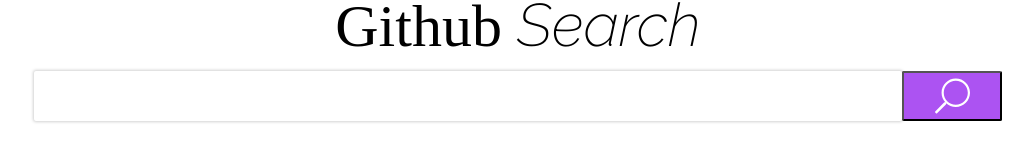
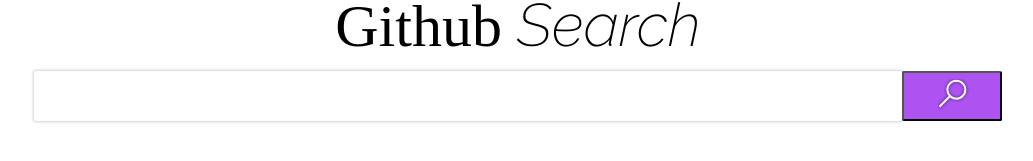
Before and after one commit to renemennab/github-search, a React (Create React App) app: page / in a window 1280 px wide. Shown: the part 345-506 px from the top of the page, without its empty margins (122-1155 px from the left). Built offline with nearby package versions, Linux system fonts and the light colour scheme; a web font is replaced by a local one.

Commit message:
use other search icon

```diff
--- a/src/Search.tsx
+++ b/src/Search.tsx
@@ -1,6 +1,6 @@
 import React, { useState } from 'react'
 import styled from 'styled-components'
-import SearchIcon from './searchIcon'
+import SearchIcon from './icons/Search-Icon'
 
 export default function Search(props: any) {
     const [SearchString, setSearchString] = useState('')
@@ -76,7 +76,6 @@
             width: 35px;
             path {
                 fill: white;
-                transform: scale(-1, 1) translateX(-100%);
             }
         }
     }
--- /dev/null
+++ b/src/icons/Search-Icon.tsx
@@ -0,0 +1,34 @@
+import React from 'react'
+export default function SearchIcon() {
+    return (
+        <svg xmlns="http://www.w3.org/2000/svg" width="37" height="38" fill="none" viewBox="0 0 37 38">
+            <path
+                fill="#fff"
+                fillRule="evenodd"
+                d="M30 10.816c0 5.974-4.843 10.817-10.817 10.817-2.574 0-4.937-.899-6.794-2.4l-10.86 10.86L0 28.562l10.85-10.85a10.772 10.772 0 0 1-2.483-6.897C8.367 4.843 13.209 0 19.183 0c5.974 0 10.816 4.843 10.816 10.816zm-2.164 0a8.653 8.653 0 1 1-17.306 0 8.653 8.653 0 0 1 17.306 0z"
+                clipRule="evenodd"
+                filter="url(#a)"
+                transform="translate(3.895 3.895) scale(.9737)"
+            />
+            <defs>
+                <filter
+                    id="a"
+                    width="37"
+                    height="37.09"
+                    x="0"
+                    y="0"
+                    colorInterpolationFilters="sRGB"
+                    filterUnits="userSpaceOnUse"
+                >
+                    <feFlood floodOpacity="0" result="BackgroundImageFix" />
+                    <feColorMatrix in="SourceAlpha" values="0 0 0 0 0 0 0 0 0 0 0 0 0 0 0 0 0 0 255 0" />
+                    <feOffset />
+                    <feGaussianBlur stdDeviation="2" />
+                    <feColorMatrix values="0 0 0 0 0 0 0 0 0 0 0 0 0 0 0 0 0 0 0.4 0" />
+                    <feBlend in2="BackgroundImageFix" result="effect1_dropShadow" />
+                    <feBlend in="SourceGraphic" in2="effect1_dropShadow" result="shape" />
+                </filter>
+            </defs>
+        </svg>
+    )
+}
--- a/src/searchIcon.tsx
+++ /dev/null
@@ -1,21 +0,0 @@
-import React from 'react'
-
-export default function SearchIcon(props: any) {
-    return (
-        <svg
-            data-icon="search"
-            role="img"
-            xmlns="http://www.w3.org/2000/svg"
-            width="100%"
-            height="100%"
-            viewBox="0 0 512 512"
-            className="svg-inline--fa fa-search fa-w-16 fa-3x"
-        >
-            <path
-                fill="currentColor"
-                d="M508.5 481.6l-129-129c-2.3-2.3-5.3-3.5-8.5-3.5h-10.3C395 312 416 262.5 416 208 416 93.1 322.9 0 208 0S0 93.1 0 208s93.1 208 208 208c54.5 0 104-21 141.1-55.2V371c0 3.2 1.3 6.2 3.5 8.5l129 129c4.7 4.7 12.3 4.7 17 0l9.9-9.9c4.7-4.7 4.7-12.3 0-17zM208 384c-97.3 0-176-78.7-176-176S110.7 32 208 32s176 78.7 176 176-78.7 176-176 176z"
-                className=""
-            ></path>
-        </svg>
-    )
-}
```
